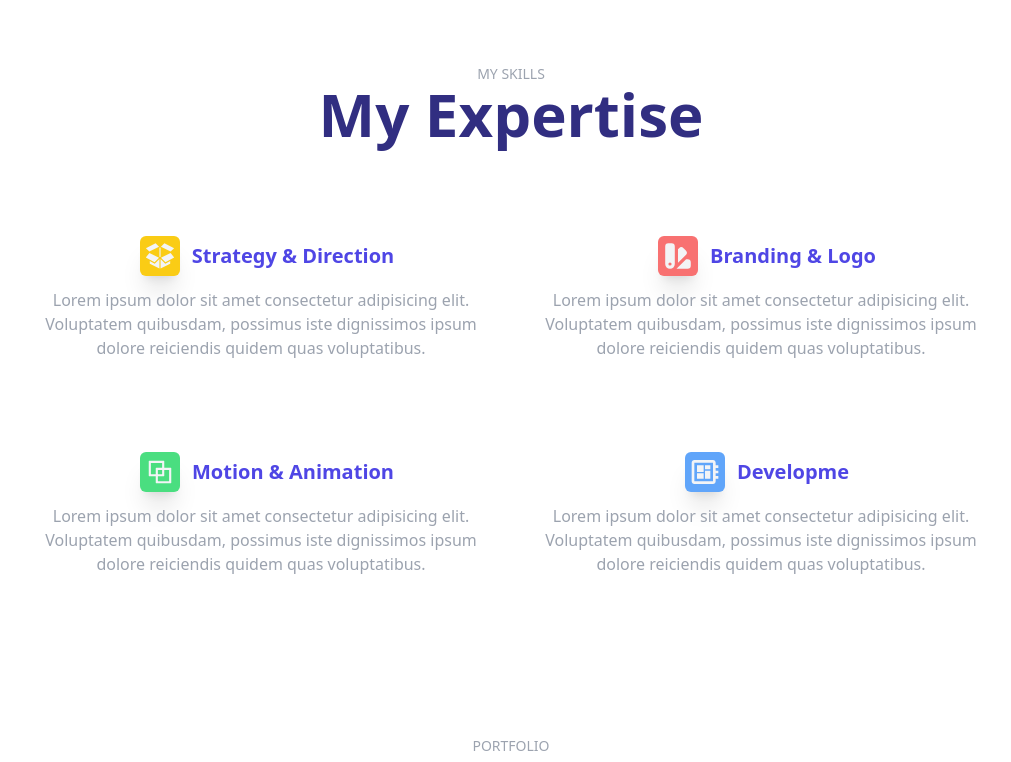
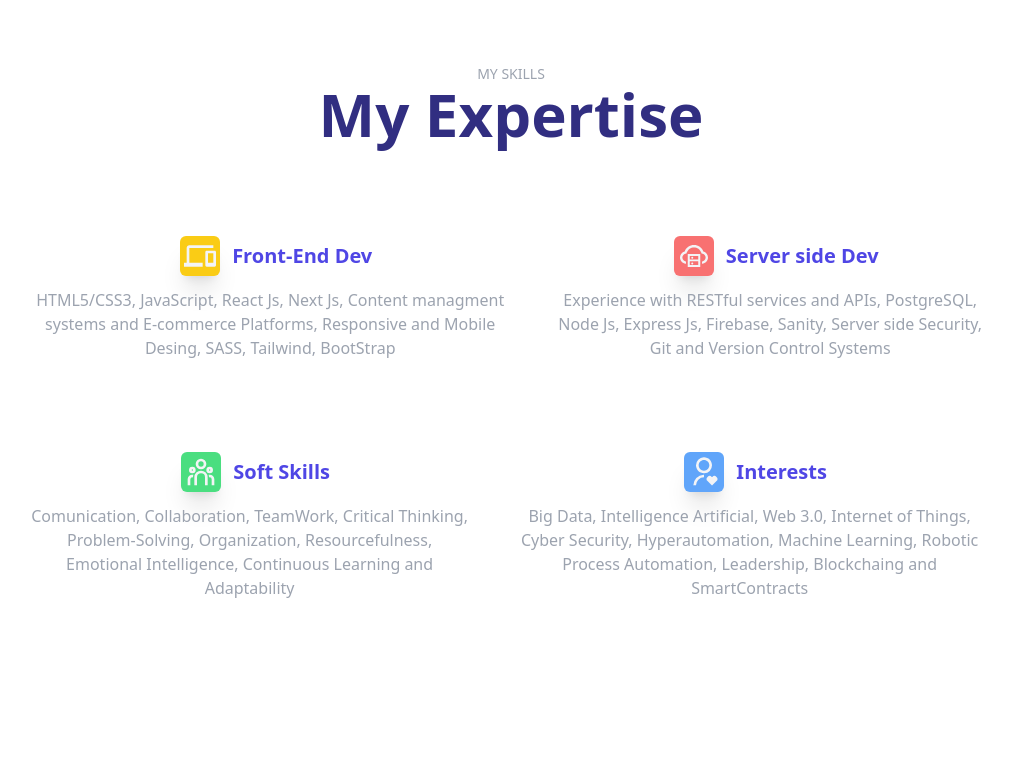
Before and after one commit to seff73/portfolio, a Next.js app: page / in a window 1280 px wide. Shown: the part 608-1370 px from the top of the page, without its empty margins (129-1140 px from the left). Built offline with nearby package versions, Linux system fonts and the light colour scheme.

Commit message:
services upgraded

```diff
--- a/components/NavBar.js
+++ b/components/NavBar.js
@@ -1,5 +1,5 @@
-import React, { useState } from 'react';
-import { Transition, transition } from '@headlessui/react';
+import React, { useRef, useState } from 'react';
+import { Transition } from '@headlessui/react';
 import { Link } from 'react-scroll';
 
 
@@ -102,16 +102,16 @@ export default function NavBar() {
                 leaveFrom='opacity-100 scale-100'
                 leaveTo='opacity-0 scale-95'
             >
-                {(ref) => (
+                {()=> (
                     <div className='md:hidden' id='mobile-menu'>
-                        <div ref={ref} className='bg-white mx-4 -mr-20 pt-4 pb-4 space-y-1'>
+                        <div ref={()=> React.createRef()} className='bg-white mx-4 -mr-20 pt-4 pb-4 space-y-1'>
                             <Link
                                 href='/home'
                                 activeClass='home'
                                 to='home'
                                 smooth={true}
                                 offset={50}
-                                duration='500'
+                                duration={500}
                                 className='cursor-pointer hover:bg-blue-600 text-black hover:text-white block px-3 py-2 rounded-md text-base font-medium'
                             >
                                 Home
@@ -133,7 +133,7 @@ export default function NavBar() {
                                 to='work'
                                 smooth={true}
                                 offset={50}
-                                duration='500'
+                                duration={500}
                                 className='cursor-pointer hover:bg-blue-600 text-black hover:text-white block px-3 py-2 rounded-md text-base font-medium'
                             >
                                 Projects
@@ -144,21 +144,21 @@ export default function NavBar() {
                                 to='clients'
                                 smooth={true}
                                 offset={50}
-                                duration='500'
+                                duration={500}
                                 className='cursor-pointer hover:bg-blue-600 text-black hover:text-white block px-3 py-2 rounded-md text-base font-medium'
                             >
                                 Clients
                             </Link>
                             <Link
-                                href='/contacts'
-                                activeClass='contacts'
-                                to='contacts'
+                                href='/contact'
+                                activeClass='contact'
+                                to='contact'
                                 smooth={true}
                                 offset={50}
-                                duration='500'
+                                duration={500}
                                 className='cursor-pointer hover:bg-blue-600 text-black hover:text-white block px-3 py-2 rounded-md text-base font-medium'
                             >
-                                Contacts
+                                Contact
                             </Link>
                             <Link
                                 href='/hi'
@@ -166,7 +166,7 @@ export default function NavBar() {
                                 to='hi'
                                 smooth={true}
                                 offset={50}
-                                duration='500'
+                                duration={500}
                                 className='cursor-pointer hover:bg-blue-600 text-black hover:text-white block px-3 py-2 rounded-md text-base font-medium'
                             >
                                 Say<span className='text-black'>hi</span>
--- a/pages/services.js
+++ b/pages/services.js
@@ -1,8 +1,12 @@
 import { Element } from 'react-scroll';
-import { GiCardboardBox } from 'react-icons/gi'
-import { HiColorSwatch } from 'react-icons/hi'
-import { MdDeveloperBoard } from 'react-icons/md'
-import { AiOutlineBlock } from 'react-icons/ai'
+import { GiCardboardBox } from 'react-icons/gi';
+import { HiColorSwatch } from 'react-icons/hi';
+import { MdDeveloperBoard } from 'react-icons/md';
+import { AiOutlineBlock } from 'react-icons/ai';
+import { RiTeamLine } from 'react-icons/ri';
+import { AiOutlineCloudServer } from 'react-icons/ai';
+import { MdOutlineDevices } from 'react-icons/md';
+import { RiUserHeartLine } from 'react-icons/ri';
 
 export default function services() {
   return (
@@ -18,29 +22,28 @@ export default function services() {
                 <div className='flex flex-col justify-center items-center'>
                     { /* First Block*/ }
                     <div className='flex justify-center items-center cursor-pointer'>
-                        <GiCardboardBox className='w-10 h-10 bg-yellow-400 text-gray-100 m-3 p-1 shadow-xl rounded-md' />
+                        <MdOutlineDevices className='w-10 h-10 bg-yellow-400 text-gray-100 m-3 p-1 shadow-xl rounded-md' />
                         <h2 className='md:text-xl text-base text-indigo-600 font-semibold '>
-                           Strategy & Direction
+                           Front-End Dev
                         </h2>
                     </div>
                     <p className='md:text-base text-gray-400 md:text-center sm:text-left sm:text-sm'>
-                        Lorem ipsum dolor sit amet consectetur adipisicing elit.
-                        Voluptatem quibusdam, possimus iste dignissimos ipsum dolore
-                        reiciendis quidem quas voluptatibus.
+                        HTML5/CSS3, JavaScript, React Js, Next Js, Content managment systems and E-commerce Platforms,
+                        Responsive and Mobile Desing, SASS, Tailwind, BootStrap
                     </p>
                 </div>
                 <div className='flex flex-col justify-center items-center'>
                     { /* Second Block*/ }
                     <div className='flex justify-center items-center cursor-pointer'>
-                        <HiColorSwatch className='w-10 h-10 bg-red-400 text-gray-100 m-3 p-1 shadow-xl rounded-md' />
+                        <AiOutlineCloudServer className='w-10 h-10 bg-red-400 text-gray-100 m-3 p-1 shadow-xl rounded-md' />
                         <h2 className='md:text-xl text-base text-indigo-600 font-semibold'>
-                           Branding & Logo
+                           Server side Dev
                         </h2>
                     </div>
                     <p className='md:text-base text-gray-400 md:text-center sm:text-left sm:text-sm'>
-                        Lorem ipsum dolor sit amet consectetur adipisicing elit.
-                        Voluptatem quibusdam, possimus iste dignissimos ipsum dolore
-                        reiciendis quidem quas voluptatibus.
+                        Experience with RESTful services
+                        and APIs, PostgreSQL, Node Js, Express Js, Firebase, Sanity, Server side Security,
+                        Git and Version Control Systems
                     </p>
                 </div>
 
@@ -51,29 +54,29 @@ export default function services() {
                 <div className='flex flex-col justify-center items-center'>
                     { /* Third Block*/ }
                     <div className='flex justify-center items-center cursor-pointer'>
-                        <AiOutlineBlock className='w-10 h-10 bg-green-400 text-gray-100 m-3 p-1 shadow-xl rounded-md' />
+                        <RiTeamLine className='w-10 h-10 bg-green-400 text-gray-100 m-3 p-1 shadow-xl rounded-md' />
                         <h2 className='md:text-xl text-base text-indigo-600 font-semibold '>
-                           Motion & Animation
+                           Soft Skills
                         </h2>
                     </div>
                     <p className='md:text-base text-gray-400 md:text-center sm:text-left sm:text-sm'>
-                        Lorem ipsum dolor sit amet consectetur adipisicing elit.
-                        Voluptatem quibusdam, possimus iste dignissimos ipsum dolore
-                        reiciendis quidem quas voluptatibus.
+                        Comunication, Collaboration, TeamWork, Critical Thinking, Problem-Solving, Organization,
+                        Resourcefulness, Emotional Intelligence, Continuous Learning and Adaptability
                     </p>
                 </div>
                 <div className='flex flex-col justify-center items-center'>
                     { /* Fourth Block*/ }
                     <div className='flex justify-center items-center cursor-pointer'>
-                        <MdDeveloperBoard  className='md:w-10 md:h-10 w-[1.6rem] h-[2.4rem] bg-blue-400 text-gray-100 m-3 p-1 shadow-xl rounded-md' />
+                        <RiUserHeartLine  className='md:w-10 md:h-10 w-[1.6rem] h-[2.4rem] bg-blue-400 text-gray-100 m-3 p-1 shadow-xl rounded-md' />
                         <h2 className='md:text-xl text-base text-indigo-600 font-semibold'>
-                           Developme
+                           Interests
                         </h2>
                     </div>
                     <p className='md:text-base text-gray-400 md:text-center sm:text-left sm:text-sm'>
-                        Lorem ipsum dolor sit amet consectetur adipisicing elit.
-                        Voluptatem quibusdam, possimus iste dignissimos ipsum dolore
-                        reiciendis quidem quas voluptatibus.
+                        Big Data, Intelligence Artificial, Web 3.0, Internet of Things, Cyber Security,
+                        Hyperautomation, Machine Learning, Robotic Process Automation, Leadership,
+                        Blockchaing and SmartContracts
+
                     </p>
                 </div>
             </div>
```
